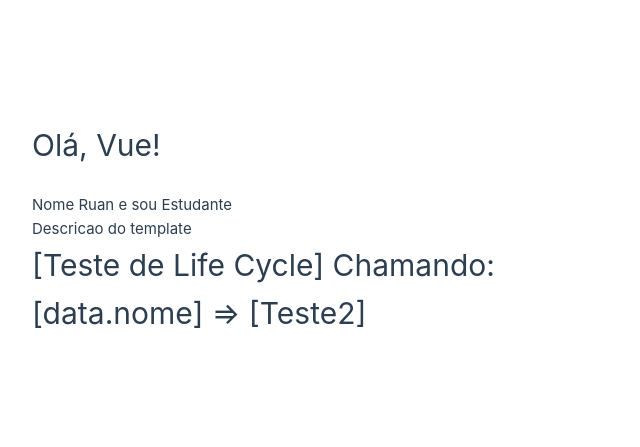
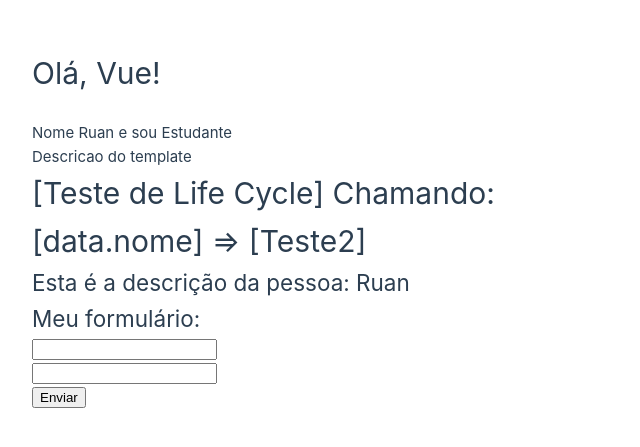
Before and after one commit to euliberato/aprendendo_vuejs, a Vue app: page / in a window 1280 px wide. Shown: the part 171-618 px from the top of the page, without its empty margins (0-640 px from the left). Built offline with nearby package versions, Linux system fonts and the light colour scheme.

Commit message:
Aprendendo sobre hierarquia de components

```diff
--- a/src/App.vue
+++ b/src/App.vue
@@ -3,20 +3,22 @@
     <PrimeiroComponente/>
     <p>{{descricao}}</p>
     <LifeCycle/>
+    <Pessoa />
   </div>
-
 </template>
 
 <script>
   import PrimeiroComponente from './components/PrimeiroComponente.vue'
   import LifeCycle from './components/LifeCycle.vue';
+  import Pessoa from './components/Pessoa.vue';
 
   export default {
     name: 'App',
     components: {
-      PrimeiroComponente,
-      LifeCycle
-    },
+    PrimeiroComponente,
+    LifeCycle,
+    Pessoa
+},
     data (){
       return {
         descricao: "Descricao do template"
--- /dev/null
+++ b/src/components/Form.vue
@@ -0,0 +1,23 @@
+<template>
+    <div>
+        <h2>Meu formulário: </h2>
+        <form action="">
+            <div><InputText/></div>
+            <div><InputText/></div>
+            <div><Submit/></div>
+        </form>
+    </div>
+</template>
+
+<script lang="ts">
+import InputText from './Form/InputText.vue';
+import Submit from './Form/Submit.vue';
+
+    export default {
+        name: 'Form',
+        components: {
+            InputText,
+            Submit
+        }
+    }
+</script>
--- /dev/null
+++ b/src/components/Form/InputText.vue
@@ -0,0 +1,9 @@
+<template>
+    <input type="text">
+</template>
+
+<script lang="ts">
+    export default {
+        name: 'inputText'
+    }
+</script>
--- /dev/null
+++ b/src/components/Form/Submit.vue
@@ -0,0 +1,9 @@
+<template>
+    <input type="submit" value="Enviar">
+</template>
+
+<script lang="ts">
+    export default {
+        name: 'Submit'
+    }
+</script>
--- /dev/null
+++ b/src/components/Pessoa.vue
@@ -0,0 +1,23 @@
+<template>
+    <div>
+        <h2>Esta é a descrição da pessoa: {{ nome }}</h2>
+        <Form/>
+    </div>
+</template>
+
+<script>
+
+import Form from './Form.vue';
+
+export default {
+    name: "Pessoa",
+    components: {
+        Form
+    },
+    data() {
+        return {
+            nome: "Ruan"
+        };
+    }
+}
+</script>
```
Also changed, not shown: src/components/Info.vue (added).
